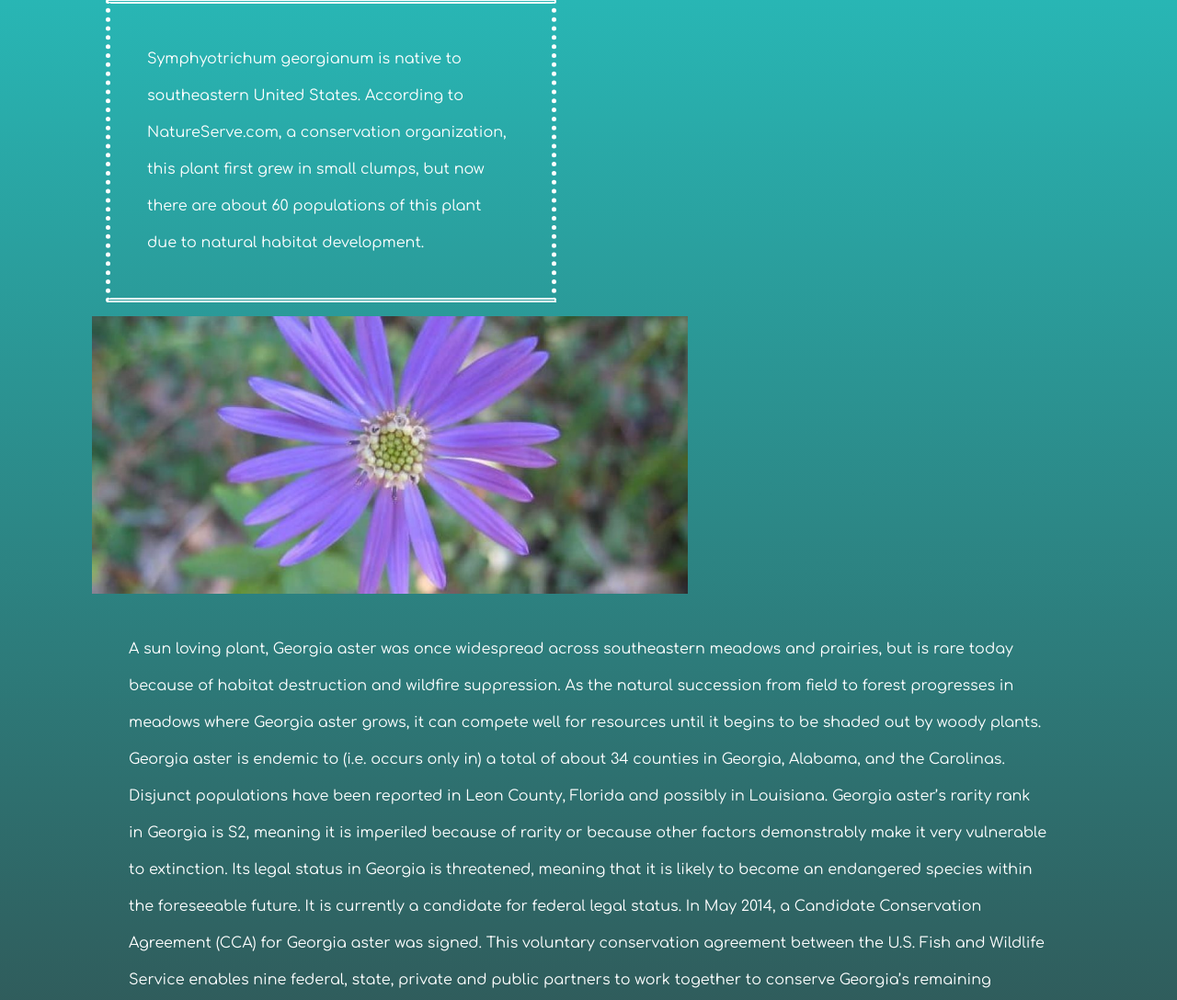
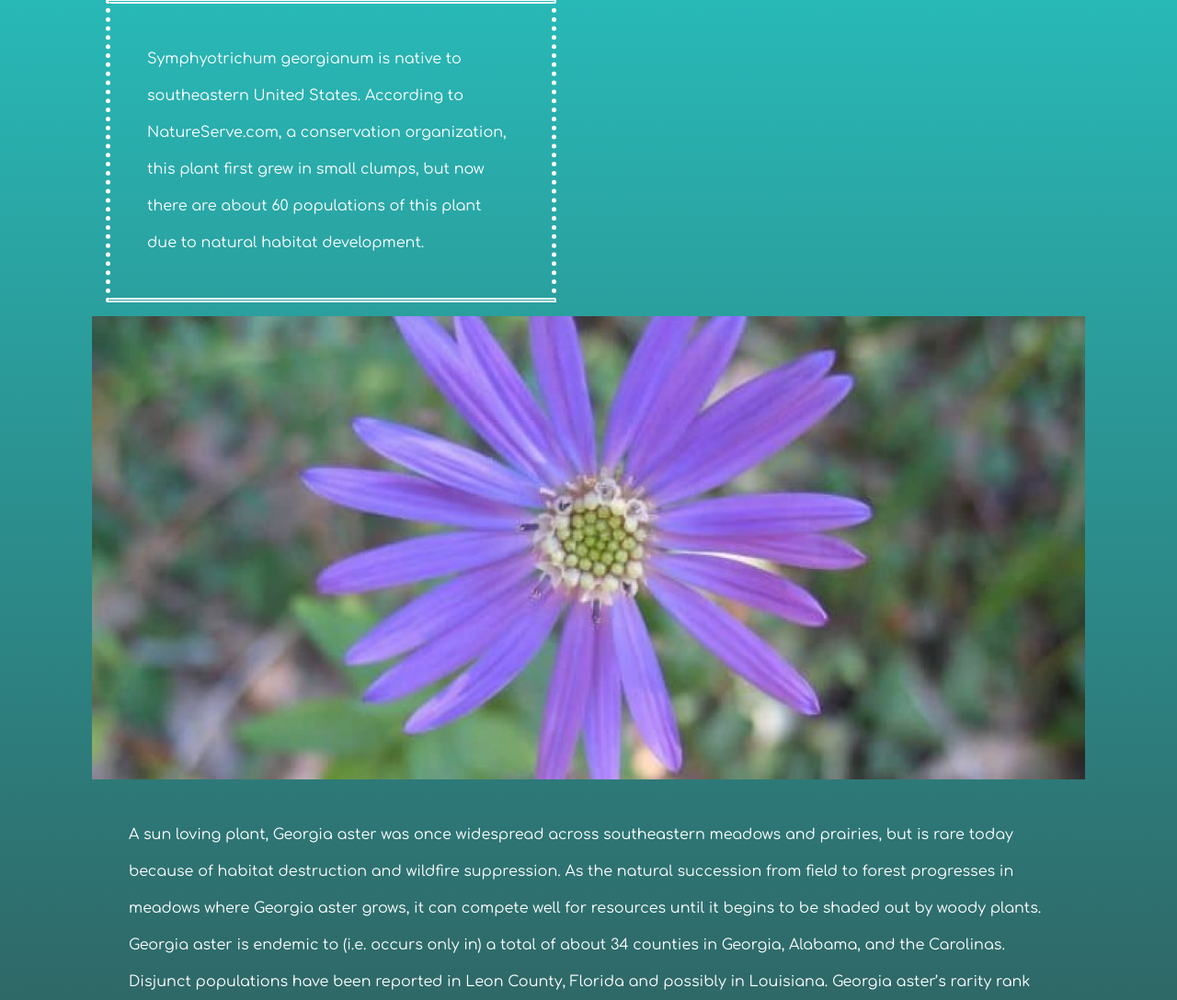
Before and after one commit to cmkishores/endangered_species, a Django app: page /blue/ in a window 1280 px wide. Shown: the part 317-1405 px from the top of the page at 92% size. Run offline with Django 3.2, Linux system fonts and the light colour scheme; some web fonts are replaced.

Commit message:
Try full size image

```diff
--- a/static/css/base.css
+++ b/static/css/base.css
@@ -103,8 +103,8 @@ body {
 		font-size:18px;
 				}
 	.orch{
-		height:60%;
-		width:60%;
+		height:100%;
+		width:100%;
 	}
   	#plantlist {
   		line-height: 40px;
```
